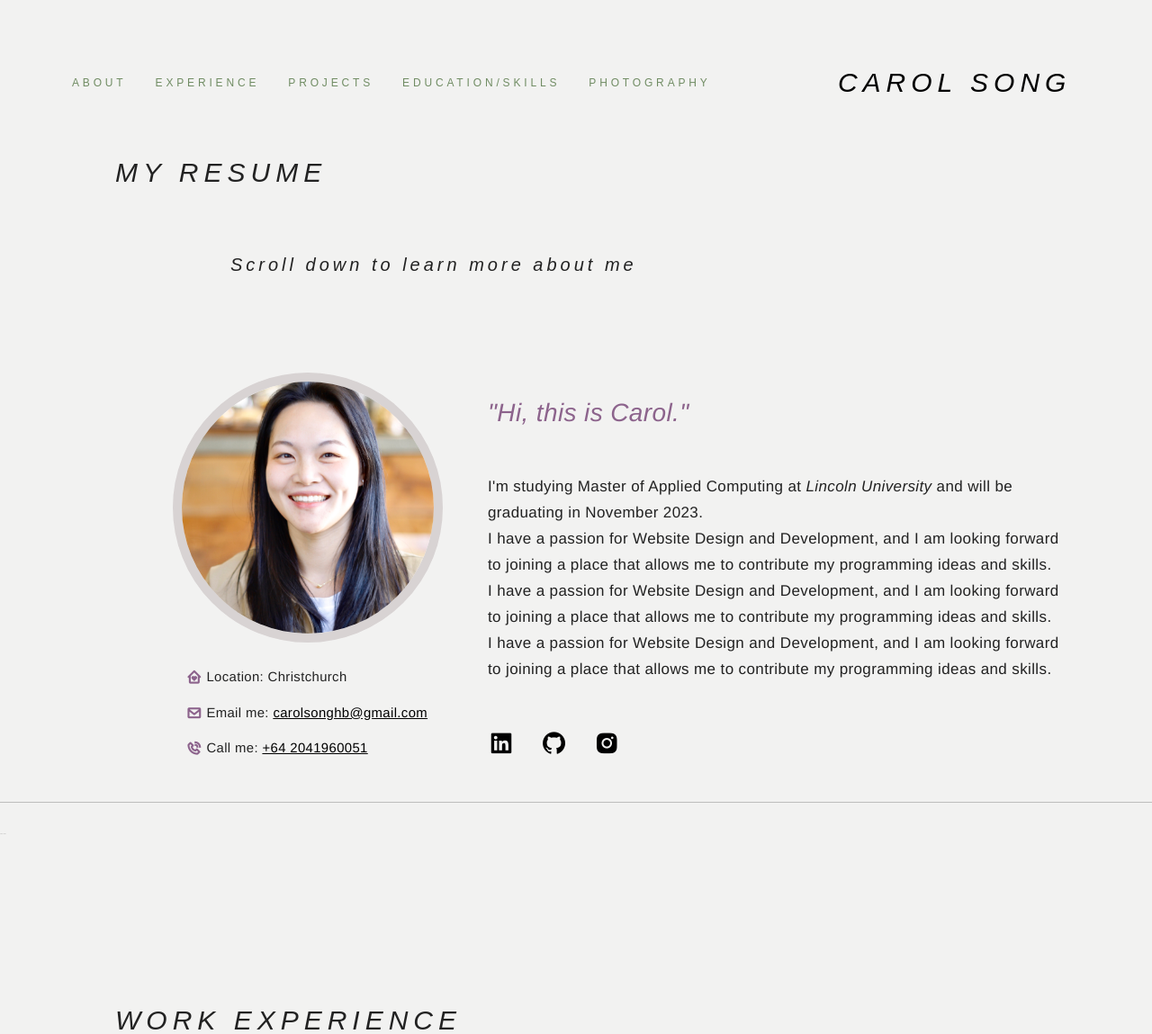
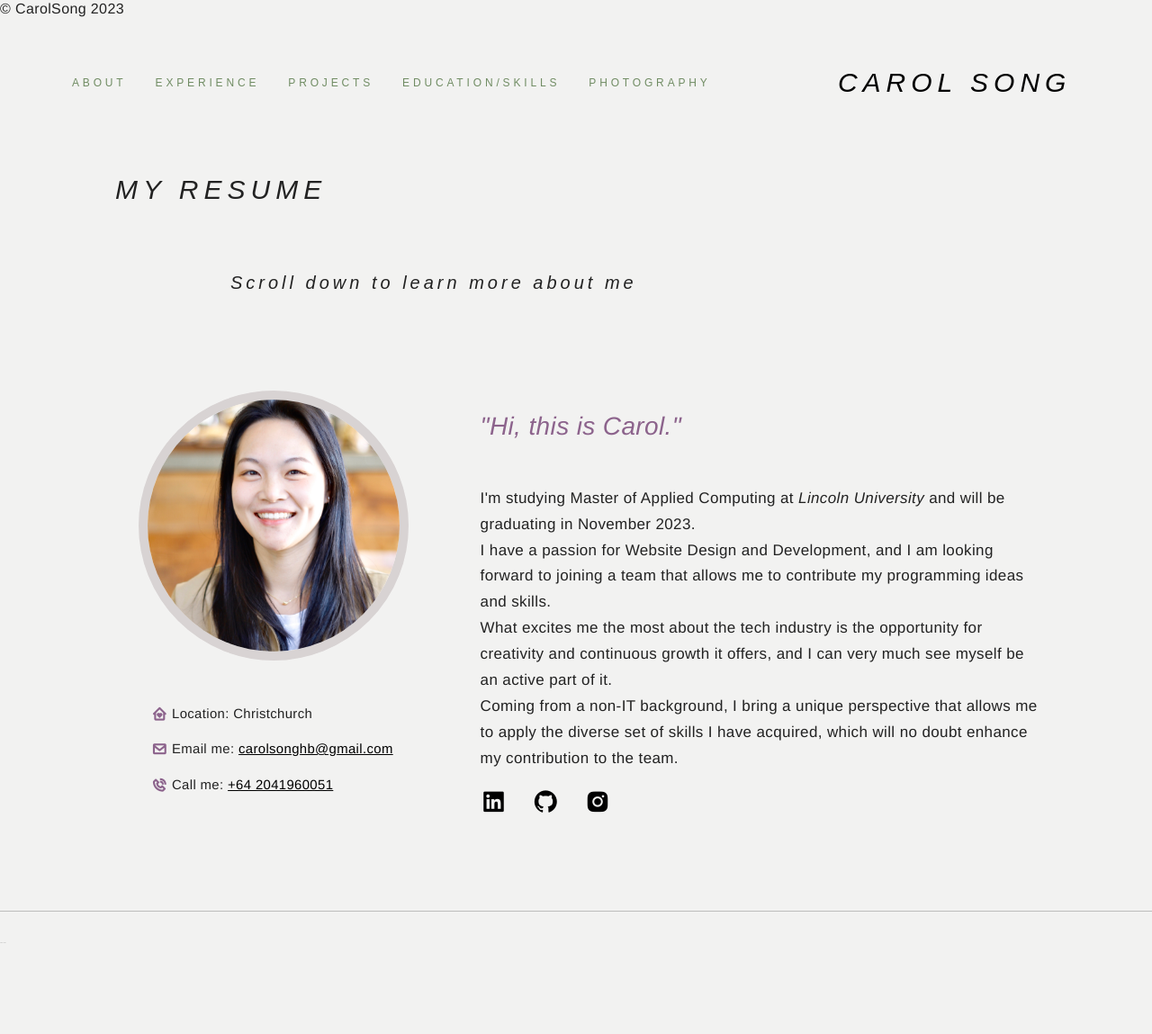
Before and after one commit to CarolSonghb/carol-resume, a Flask app: page / in a window 1280 px wide. Shown: the top 1149 px of the page at 90% size. Run offline with Flask 3, Linux system fonts and the light colour scheme; some web fonts are replaced.

Commit message:
adding intro words

```diff
--- a/static/js/script.js
+++ b/static/js/script.js
@@ -1,3 +1,7 @@
+console.log('Hello World from Carol')
+let year = document.getElementById('currentYear');
+year.innerHTML = new Date().getFullYear(); // this makes the year change
+
 window.addEventListener("DOMContentLoaded", function() {
   var navLinks = document.querySelectorAll(".navbar-nav a.nav-link");
   var sections = document.querySelectorAll("section");
--- a/static/styles.css
+++ b/static/styles.css
@@ -77,7 +77,6 @@ header {
     text-decoration: none;
 }
 
-/* set layout for each section */
 
 
 a:-webkit-any-link {
@@ -157,13 +156,14 @@ a:-webkit-any-link {
 
 .intro-container {
     display: flex;
-    margin-left: 15%;
+    margin-left: 12%;
     max-width: 1000px;
+    margin-bottom: 8%;
 }
 
 /* greeting and introduction */
 .introduction {
-    margin-left: 5%;
+    margin-left: 8%;
     margin-top: 5%;
 }
 
@@ -177,7 +177,7 @@ a:-webkit-any-link {
     grid-template-columns: auto;
     grid-row-gap: 5px;
     align-items: center;
-    margin: 8% 5%;
+    margin: 15% auto auto 5%;
 }
 
 .contact-item {
@@ -205,7 +205,7 @@ a:-webkit-any-link {
 
 .contact-icon {
     font-size: 30px;
-    margin-top: 8%;
+    margin-top: 3%;
 }
 
 .contact-icon i {
--- a/templates/about.html
+++ b/templates/about.html
@@ -32,14 +32,10 @@
             <p class="statement">
                 I'm studying <b>Master of Applied Computing</b> at <i>Lincoln University</i> and
                 will be graduating in November 2023. <br>I have a passion for <b>Website Design and Development</b>,
-                and I am looking forward to joining a place that allows me to contribute my programming ideas and
+                and I am looking forward to joining a team that allows me to contribute my programming ideas and
                 skills.
-                <br>I have a passion for <b>Website Design and Development</b>,
-                and I am looking forward to joining a place that allows me to contribute my programming ideas and
-                skills.
-                <br>I have a passion for <b>Website Design and Development</b>,
-                and I am looking forward to joining a place that allows me to contribute my programming ideas and
-                skills.
+                <br>What excites me the most about the tech industry is the opportunity for creativity and continuous growth it offers, and I can very much see myself be an active part of it.
+                <br>Coming from a non-IT background, I bring a unique perspective that allows me to apply the diverse set of skills I have acquired, which will no doubt enhance my contribution to the team.
             </p>
         </div>
         <div class="contact-icon">
--- a/templates/base.html
+++ b/templates/base.html
@@ -27,6 +27,9 @@
 </head>
 
 <body>
+<h6>© CarolSong
+  <span id="currentYear">2023</span>
+</h6>
   <header>
     <div class="nav-container" id="navbar">
       <div class="nav-left">
```
